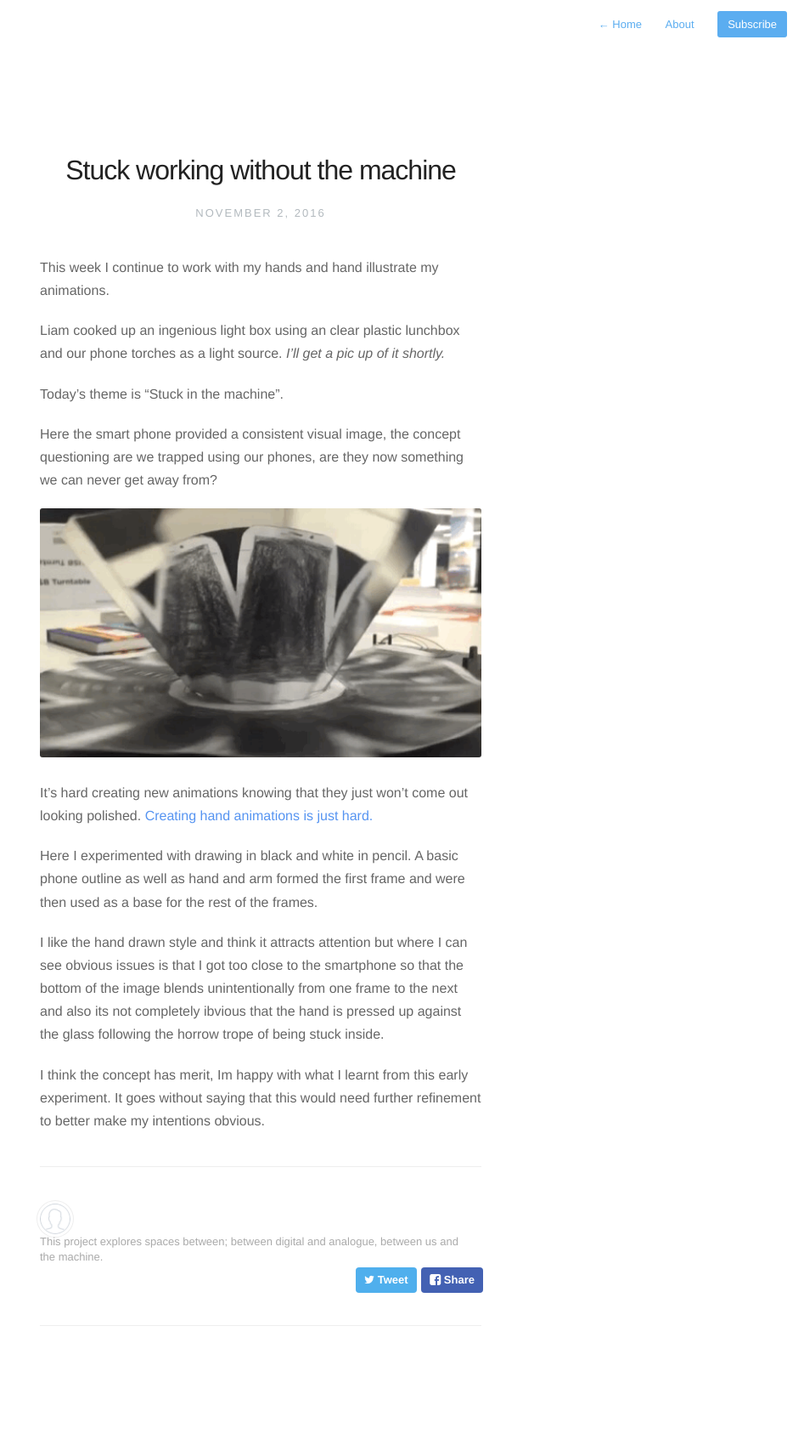
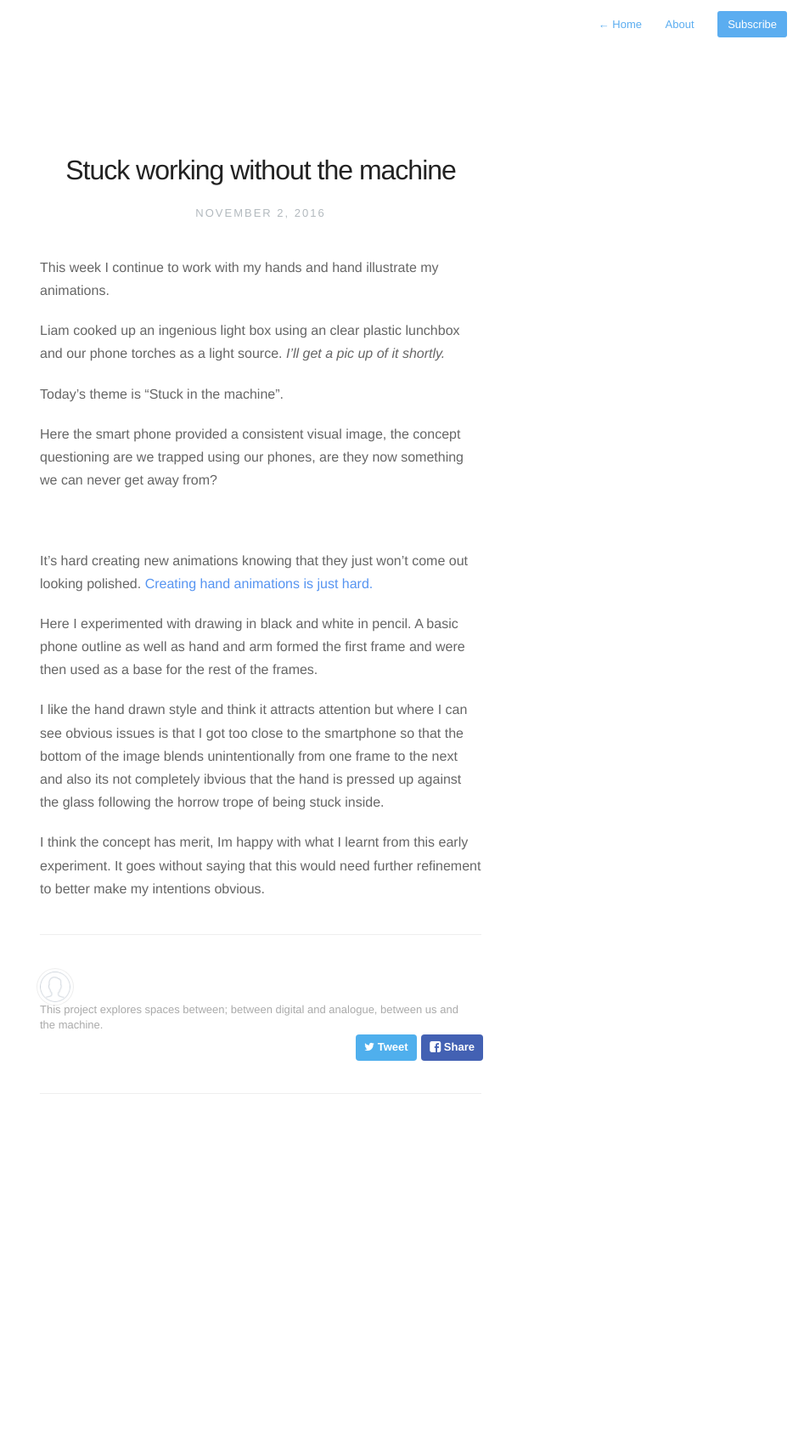
Before and after one commit to evolve2k/praxy, a Jekyll site: the page built from _posts/2016-11-02-stuck-in-the-machine-or-maybe-just-stuck-without-it.md, in a window 1280 px wide. Shown: the whole page at 85% size, without its empty margins (333-1280 px from the left). Built offline with Jekyll 4.4.1, drawn with Linux system fonts in a browser that asks for light colours; nearby versions of some CDN libraries; after the commit the page ends 1427 px from its top, so only the background shows below that.

```diff
--- a/_posts/2016-11-02-stuck-in-the-machine-or-maybe-just-stuck-without-it.md
+++ b/_posts/2016-11-02-stuck-in-the-machine-or-maybe-just-stuck-without-it.md
@@ -11,7 +11,7 @@ Today's theme is "Stuck in the machine".
 
 Here the smart phone provided a consistent visual image, the concept questioning are we trapped using our phones, are they now something we can never get away from?
 
-![](/forestryio/images/Stuck%20in%20the%20Machine.gif)
+![](forestryio/images/Stuck%20in%20the%20Machine.gif)
 
 It's hard creating new animations knowing that they just won't come out looking polished. [Creating hand animations is just hard.](http://oneandzero.space/2016/10/18/creating-hand-drawn-animations-is-hard.html)
 
```
